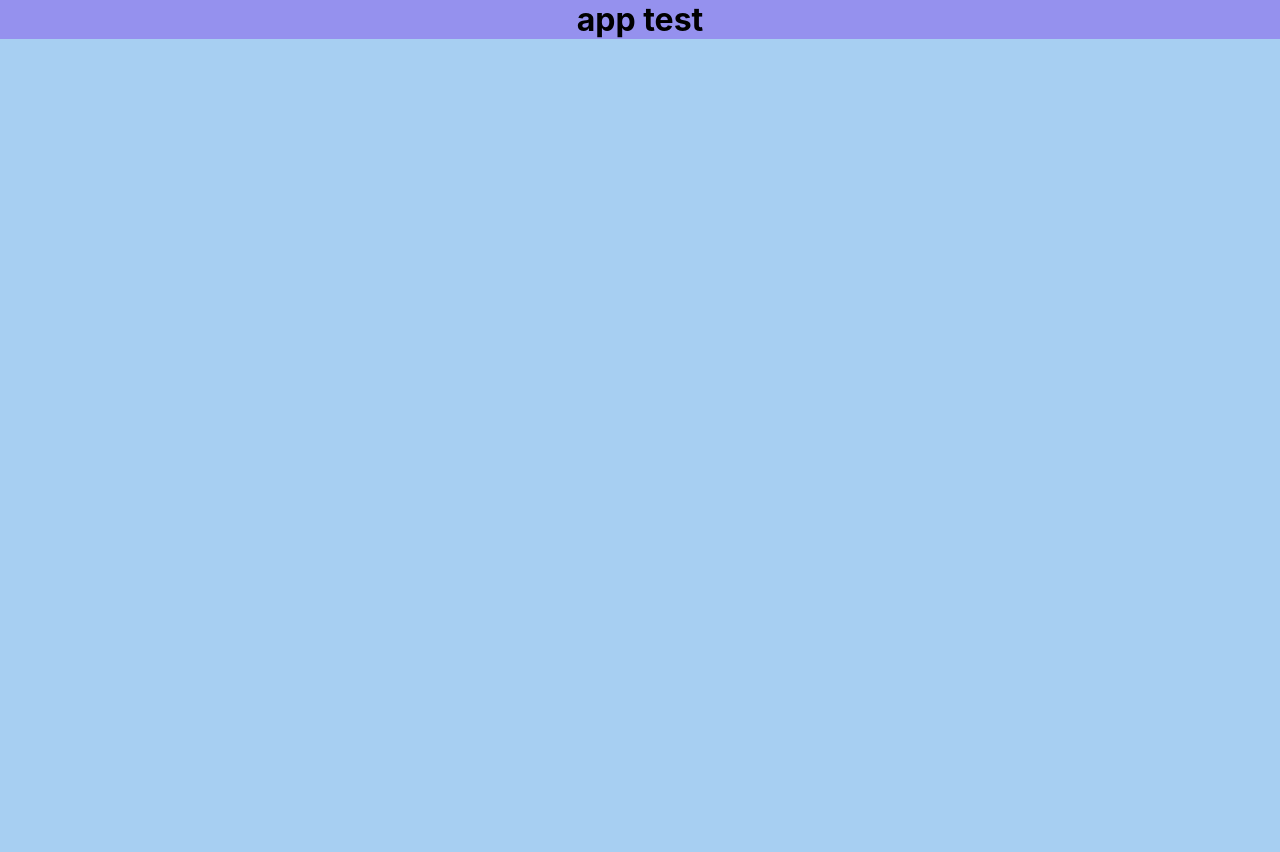
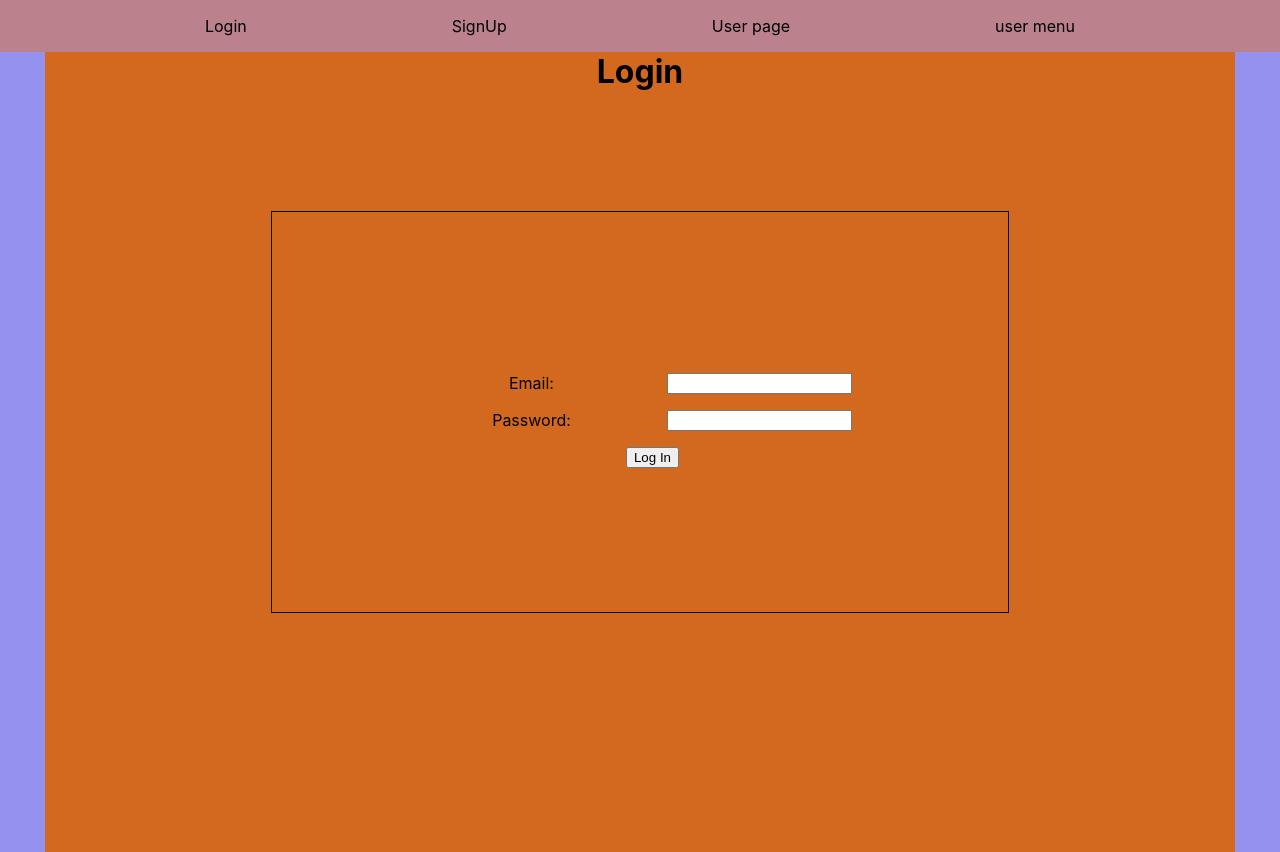
Before and after one commit to Marcolux/best_dad-frontend, a React (Create React App) app: page /login in a window 1280 px wide. Before the commit the page ends 800 px from the top, so only its background shows below. Built offline with nearby package versions, Linux system fonts and the light colour scheme.

Commit message:
gave some css style

```diff
--- a/package.json
+++ b/package.json
@@ -7,6 +7,7 @@
     "@testing-library/react": "^12.1.2",
     "@testing-library/user-event": "^13.5.0",
     "axios": "^0.24.0",
+    "dotenv": "^10.0.0",
     "react": "^17.0.2",
     "react-dom": "^17.0.2",
     "react-router-dom": "^6.1.1",
@@ -14,8 +15,8 @@
     "web-vitals": "^2.1.2"
   },
   "scripts": {
-    "start": "react-dotenv && react-scripts start",
-    "build": "react-dotenv && react-scripts build",
+    "start": "react-scripts start",
+    "build": "react-scripts build",
     "test": "react-scripts test",
     "eject": "react-scripts eject"
   },
--- a/src/App.css
+++ b/src/App.css
@@ -1,12 +1,160 @@
 body{
+  display: flex;
+
   background: rgb(167, 207, 242);
+  justify-content: center;
+  padding: 0vmin;
+  margin: 0vmin;
 }
 .App {
+  display: flex;
+  flex-direction: column;
   text-align: center;
   background: rgb(149, 145, 238);
+  width: 100vw;
+  margin: 0vmin;
+}
+/* @media only screen and (max-width: 100vmin) {
+  .App{
+    min-width: 100vmin;
+  }
 
-}
+} */
+
 .App h1{
   margin: 0vmin;
 
 }
+.NavigationBar{
+  display: flex;
+  justify-content: space-evenly;
+  align-items: center;
+  text-decoration:none;
+  background: rgb(187, 130, 142);
+}
+.menuBar{
+  position: relative;
+  display: inline-block;
+}
+.navLink{
+  text-decoration:none;
+  color: black;
+}
+.navLink:hover{
+  color: azure;
+}
+.menuLinks{
+  position: absolute;
+  display: none;
+  background-color: #f9f9f9;
+  z-index: 1;
+  animation: growDown 300ms;
+  padding: 1.5vmin;
+  border-radius: 1vmin;
+}
+.menuNavLink{
+  text-decoration:none;
+  color: black;
+}
+
+@keyframes growDown {
+  0% {transform: rotateY(0.5turn);}
+  100% {transform: rotateY(1)}
+}
+.menuBar:hover .menuLinks{
+  display: flex;
+  flex-direction: column;
+}
+.menuNavLink:hover {
+  color: #6450d7;
+
+}
+/*  */
+.Pages{
+  display: flex;
+  flex-direction: column;
+  align-items: center;
+  height: 100vh;
+  width: 93vw;
+  align-self: center;
+  background: chocolate;
+  animation: PageFromLeft 400ms;
+
+}
+@keyframes PageFromLeft {
+   0% {
+
+     transform: translateX(100%);
+    }
+    100% {
+
+      transform: translateX(0%);
+    }
+}
+.favorite{
+  display: flex;
+  flex-direction: column;
+  align-self: center;
+  height: 100vh;
+  width: 90vw;
+  background: rgb(72, 98, 182);
+  animation: PageFromTop 700ms;
+}
+@keyframes PageFromTop {
+   0% {
+     transform: translateY(100%);
+  }
+  100% {
+    transform: translateY(0%);
+    }
+}
+.sgnLogForm{
+  display: flex;
+  flex-direction: column;
+  align-items: center;
+  justify-content: center;
+  border: 1px solid black;
+  width: 85vmin;
+  min-height: 50vmin;
+  max-height: 60vmin;
+  padding: 1vmin;
+}
+.logForm{
+  display: flex;
+  flex-direction: column;
+  align-items: center;
+  justify-content: center;
+  margin-top: 15vmin;
+  border: 1px solid black;
+  min-width: 90vmin;
+
+  min-height: 50vmin;
+
+  padding-right: 2vmin;
+
+}
+
+
+
+.LgnFrmCont{
+  display: flex;
+  flex-direction: column;
+  align-items: flex-end;
+}
+
+.formInput{
+  display: flex;
+
+  margin-top: 2vmin;
+  max-width: 80vmin;
+}
+.formInput label{
+  margin-right: 2vmin;
+  min-width: 30vmin;
+}
+.formButton{
+  margin-top: 2vmin;
+  display:flex;
+  justify-content: center;
+  width: 50vmin;
+}
--- a/src/App.js
+++ b/src/App.js
@@ -1,10 +1,30 @@
+import './App.css';
 
-import './App.css';
+import { Route,Routes } from 'react-router-dom';
+
+import NavigationBar from './components/NavigationBar';
+import Login from './pages/Login';
+import Signup from './pages/SignUp';
+import UserPage from './pages/UserPage';
+import Favfacts from './pages/FavFacts';
+import FavJokes from './pages/FavJokes';
+import FavQuotes from './pages/FavQuotes';
+
+
 
 function App() {
   return (
     <div className="App">
-    <h1>app test</h1>
+    <NavigationBar/>
+    <Routes>
+    <Route path='/login' element={<Login/>}>Login</Route>
+    <Route path='/signup' element={<Signup/>}>Signup</Route>
+    <Route path='/user-page' element={<UserPage/>}>User page</Route>
+    <Route path='/user-page/facts' element={<Favfacts/>}>facts</Route>
+    <Route path='/user-page/jokes' element={<FavJokes/>}></Route>
+    <Route path='/user-page/quotes' element={<FavQuotes/>}></Route>
+
+    </Routes>
     </div>
   );
 }
--- /dev/null
+++ b/src/components/NavigationBar.js
@@ -0,0 +1,25 @@
+import { Link } from "react-router-dom"
+
+const NavigationBar = ()=>{
+    return (
+        <div className="NavigationBar">
+            <Link className ="navLink" to='/Login' >Login</Link>
+            <Link className ="navLink" to='/Signup' >SignUp</Link>
+            <Link className ="navLink" to='/User-page' >User page</Link>
+            <div className="menuBar">
+                <p>user menu</p>
+                <div className="menuLinks">
+                   <Link className ="menuNavLink" to='/User-page/facts'>factS</Link>
+                   <Link className ="menuNavLink" to='/User-page/jokes'>jokes</Link>
+                   <Link className ="menuNavLink" to='/User-page/quotes'>qoutes</Link>
+                </div>
+            </div>
+
+
+
+        </div>
+    )
+
+}
+
+export default NavigationBar
--- /dev/null
+++ b/src/pages/FavFacts.js
@@ -0,0 +1,8 @@
+const Favfacts = ()=>{
+    return (
+        <div className="favorite">
+            <h1>Favorite Facts</h1>
+        </div>
+    )
+}
+export default Favfacts
--- /dev/null
+++ b/src/pages/FavJokes.js
@@ -0,0 +1,9 @@
+const FavJokes = ()=>{
+    return (
+        <div className="favorite">
+
+            <h1>Favorite Jokes</h1>
+        </div>
+    )
+}
+export default FavJokes
--- /dev/null
+++ b/src/pages/FavQuotes.js
@@ -0,0 +1,9 @@
+const FavQuotes = ()=>{
+    return (
+        <div className="favorite">
+
+            <h1>Favorite Quotes</h1>
+        </div>
+    )
+}
+export default FavQuotes
--- /dev/null
+++ b/src/pages/Login.js
@@ -0,0 +1,32 @@
+const Login = ()=>{
+    return(
+        <div className="Pages">
+        <h1>Login</h1>
+        <div className="logForm">
+            <form className="LgnFrmCont"
+            //  onSubmit={loginForm}
+             >
+                <div className='formInput'>
+                    <label htmlFor="email">Email:</label>
+                    <input
+                    // value={email}
+                    // onChange={(e) => setEmail(e.target.value)}
+                    />
+                </div>
+                <div className='formInput'>
+                    <label htmlFor="password">Password:</label>
+                    <input type="password"
+                    //  value={password}
+                    // onChange={(e) => setPassword(e.target.value)}
+                    />
+                </div>
+                <div className='formButton'>
+                    <input  type="submit" value="Log In" />
+                </div>
+            </form>
+        </div>
+    </div>
+    )
+}
+
+export default Login
--- /dev/null
+++ b/src/pages/SignUp.js
@@ -0,0 +1,45 @@
+const Signup = ()=>{
+    return(
+    <div className="Pages">
+        <h2>Signup</h2>
+        <div className="sgnLogForm">
+
+            <form className="LgnFrmCont"
+        // onSubmit={signupForm}
+                >
+                <div className='formInput'>
+                    <label htmlFor="name" id='userName'>User Name:</label>
+                    <input
+                // value={name} onChange={(e) => setName(e.target.value)}
+                    />
+                </div>
+                <div className='formInput'>
+                    <label htmlFor="email">Email:</label>
+                    <input
+                // value={email} onChange={(e) => setEmail(e.target.value)}
+                    />
+                </div>
+                <div className='formInput'>
+                    <label htmlFor="password">Password:</label>
+                    <input type="password"
+                // value={password} onChange={(e) => setPassword(e.target.value)}
+                />
+                </div>
+                <div className='formInput'>
+                    <label >Zodiac Sign</label>
+                    <input
+                // value={password} onChange={(e) => setPassword(e.target.value)}
+                />
+                </div>
+                <div className='formInput'>
+                    <input className='formButton' type="submit" value="Submit" />
+                </div>
+            </form>
+
+
+        </div>
+    </div>
+    )
+}
+
+export default Signup
--- /dev/null
+++ b/src/pages/UserPage.js
@@ -0,0 +1,9 @@
+const UserPage=()=>{
+    return(
+        <div className="Pages">
+            <h1>User Page</h1>
+
+        </div>
+    )
+}
+export default UserPage
```
Also changed, not shown: src/pages/Horoscopo.js (added), src/pages/UpdateForm.js (added), 1 other file (tests, documents, lock files or other folders).
